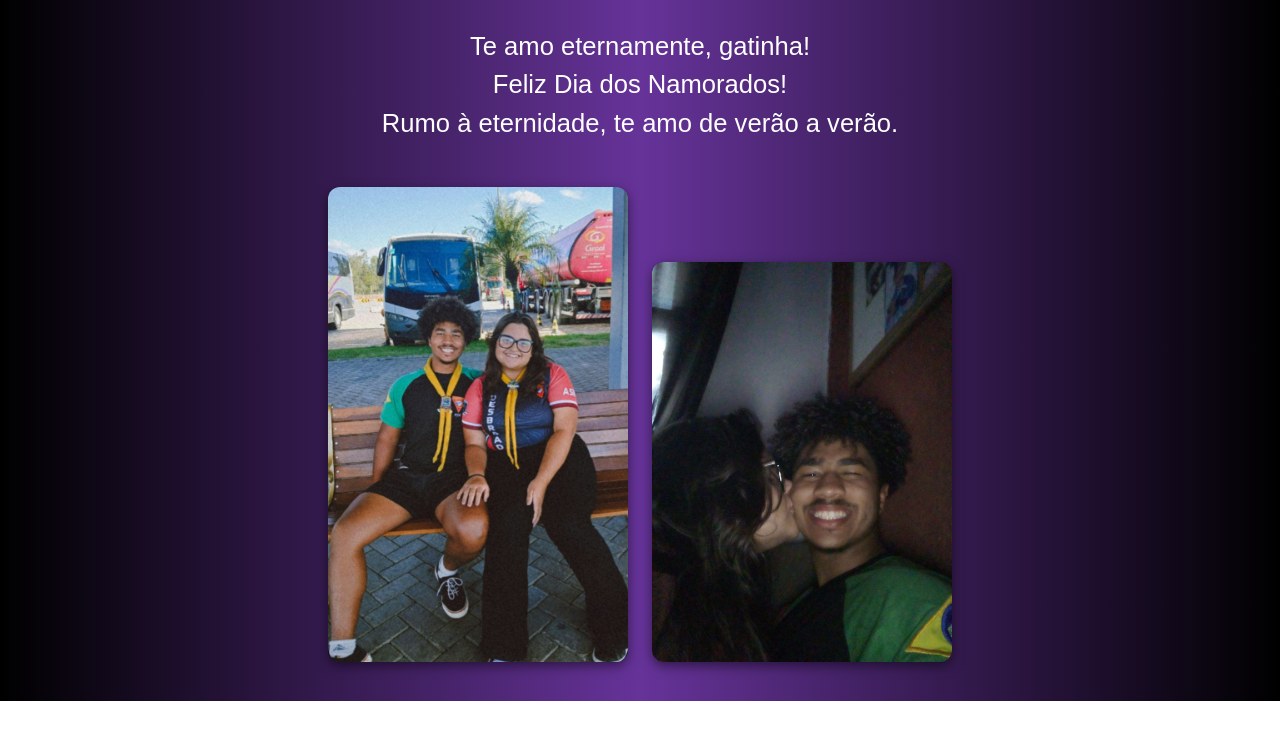
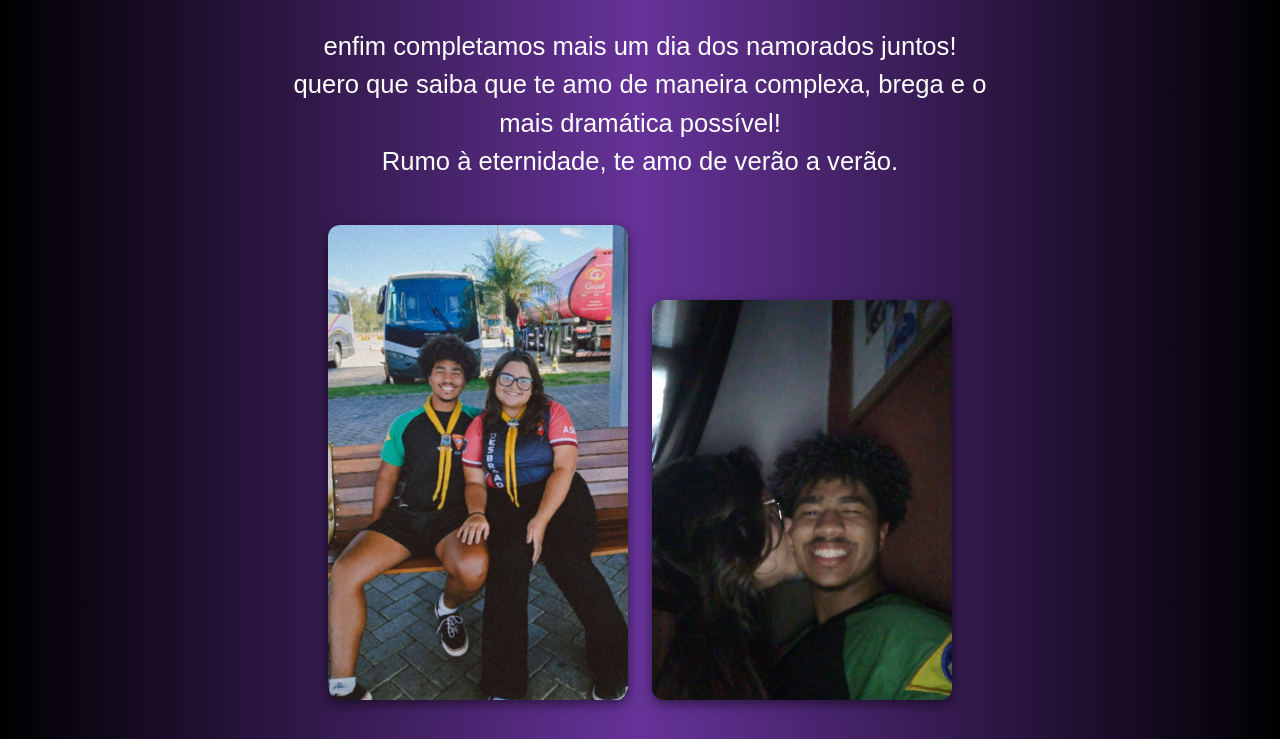
Before and after one commit to samucaele/samucaele.github.io, a plain HTML site: page index.html in a window 1280 px wide. Shown: the part 160-899 px from the top of the page. Before the commit the page ends 861 px from the top, so only its background shows below. Drawn offline with Linux system fonts and the light colour scheme.

Commit message:
Update index.html

```diff
--- a/index.html
+++ b/index.html
@@ -59,8 +59,8 @@
             <a class="music-link" href="https://open.spotify.com/track/3PlKQNlbL4767rND3HnqSI?si=w9i2KsQFSQKNmCJPD6HjCw" target="_blank">🎵 Nossa Música</a>
         </div>
         <div class="message">
-            Te amo eternamente, gatinha!<br>
-            Feliz Dia dos Namorados!<br>
+            enfim completamos mais um dia dos namorados juntos!<br>
+            quero que saiba que te amo de maneira complexa, brega e o mais dramática possível!<br>
             Rumo à eternidade, te amo de verão a verão.
         </div>
         <div class="photos">
```
